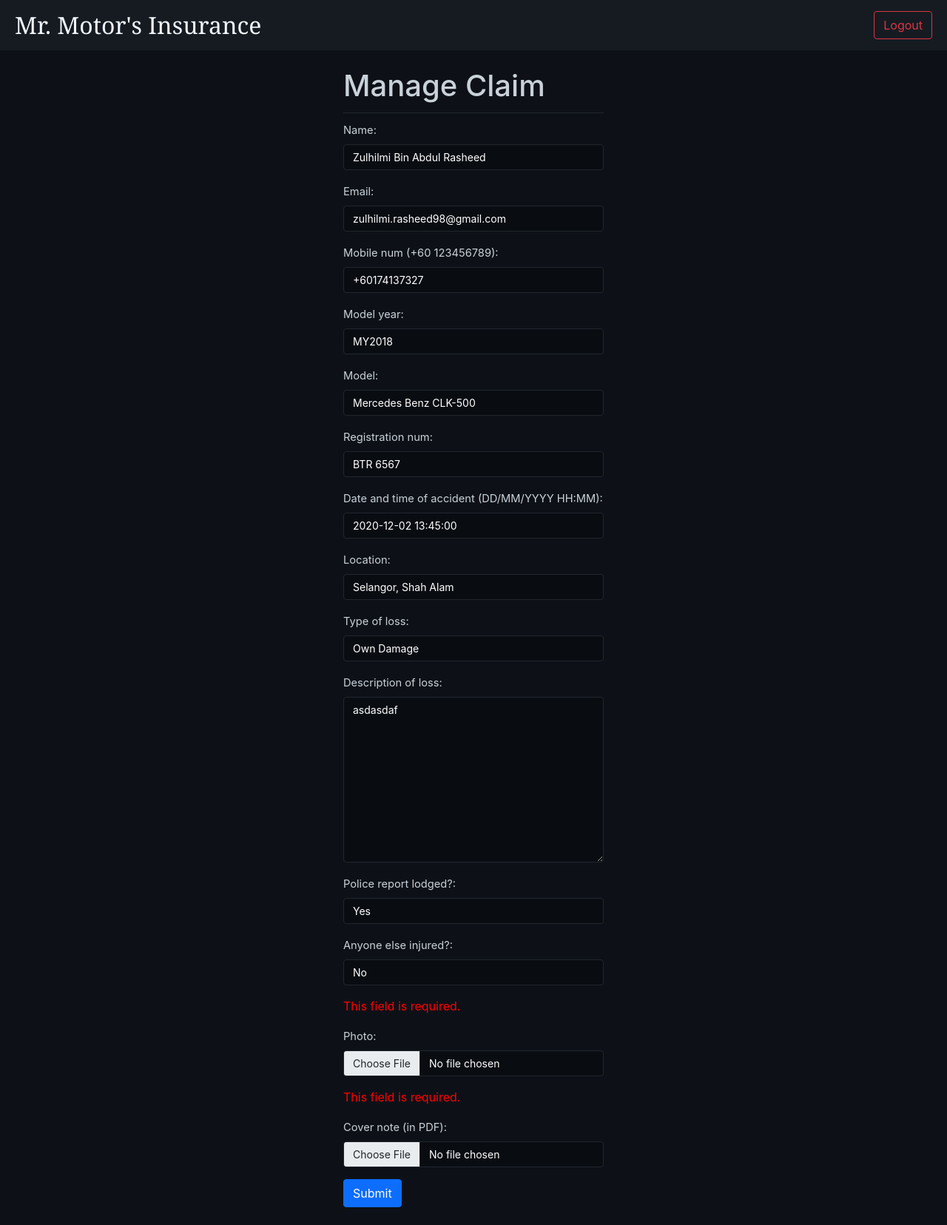
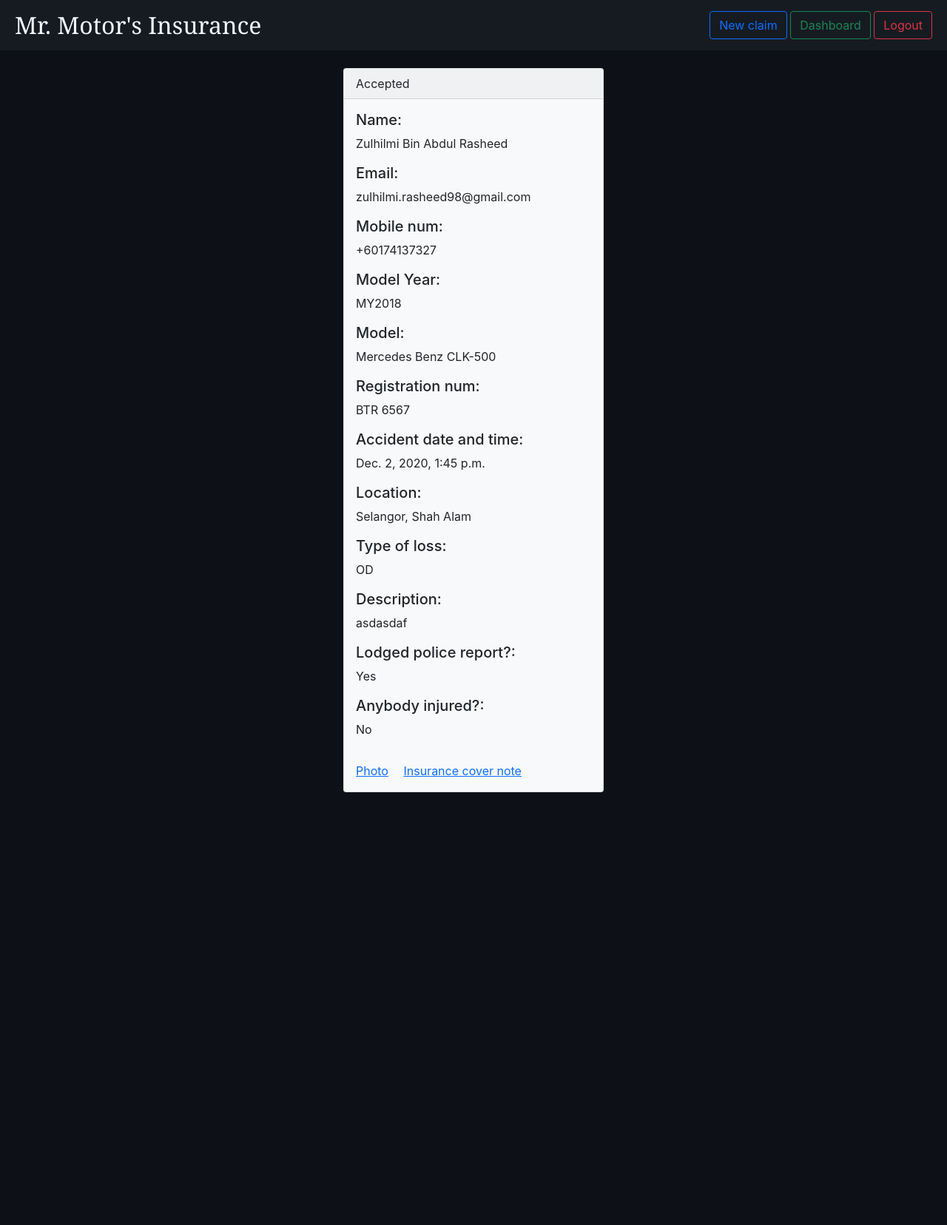
Before and after one commit to divinecrnx/django-task, a Django app: page /dashboard/claims/manage/20 in a window 1280 px wide. Shown: the whole page at 74% size. After the commit the page ends 1071 px from the top, so only its background shows below. Run offline with Django 3.2, Linux system fonts and the light colour scheme; a user stored in the database is signed in; data comes from the database, SQL or seed files in the repository; both versions use the stored data as it was after the commit; some libraries are stand-ins or nearby versions.

Commit message:
Added 2 more navigation buttons Prototyped dashboard:manage view Fixed validate_pdf_file_extension admin error Remade form validation

```diff
--- a/mysite/dashboard/models.py
+++ b/mysite/dashboard/models.py
@@ -64,12 +64,15 @@
     )
 
     def validate_pdf_file_extension(value):
-        print(value.file.content_type)
 
-        if value.file.content_type != 'application/pdf':
-            raise ValidationError(
-            'Invalid file type. Only .pdf files are accepted.'
-        )
+        # This try is for django-admin. content type cannot be evaluated because it doesn't exist
+        try:
+            if value.file.content_type != 'application/pdf':
+                raise ValidationError(
+                'Invalid file type. Only .pdf files are accepted.'
+            )
+        except:
+            pass
 
     def img_user_directory_path(instance, filename):
         return 'user_{0}/images/{1}'.format(instance.user.username, filename)
--- a/mysite/dashboard/templates/dashboard/claim_form.html
+++ b/mysite/dashboard/templates/dashboard/claim_form.html
@@ -2,7 +2,7 @@
 
 <div class="f-container">
     <h1 class="form-title">{{ f_type }} Claim</h1>
-    <form enctype="multipart/form-data" action="." method="post">
+    <form enctype="multipart/form-data" action="{% if f_type == 'Submit' %}{% url 'dashboard:submit' %}{% else %}{% url 'dashboard:manage' cid %}{% endif %}" method="post">
         {% csrf_token %}
         {{ form.non_field_errors }}
         <div class="mb-3">
--- a/mysite/dashboard/templates/dashboard/dashboard.html
+++ b/mysite/dashboard/templates/dashboard/dashboard.html
@@ -2,7 +2,7 @@
 
 {% block content %}
 
-<div class="container mt-5">
+<div class="container mt-5 mb-5">
     <h1 class="form-title">My claims</h1>
     <div class="row row-cols-1 row-cols-md-4 g-4">
         {% for claim in claims %}
--- /dev/null
+++ b/mysite/dashboard/templates/dashboard/view_claim.html
@@ -0,0 +1,41 @@
+{% extends 'base/base.html' %}
+
+{% block content %}
+
+<div class="f-container">
+    <div class="card text-dark bg-light mb-3">
+        <div class="card-header">{{ claim.status }}</div>
+        <div class="card-body">
+            <h5 class="card-title">Name:</h5>
+            <p class="card-text">{{ claim.fullname }}</p>
+            <h5 class="card-title">Email:</h5>
+            <p class="card-text">{{ claim.email }}</p>
+            <h5 class="card-title">Mobile num:</h5>
+            <p class="card-text">{{ claim.mobile_num }}</p>
+            <h5 class="card-title">Model Year:</h5>
+            <p class="card-text">{{ claim.vehicle_model_year }}</p>
+            <h5 class="card-title">Model:</h5>
+            <p class="card-text">{{ claim.vehicle_model }}</p>
+            <h5 class="card-title">Registration num:</h5>
+            <p class="card-text">{{ claim.vehicle_no }}</p>
+            <h5 class="card-title">Accident date and time:</h5>
+            <p class="card-text">{{ claim.accident_dt }}</p>
+            <h5 class="card-title">Location:</h5>
+            <p class="card-text">{{ claim.location }}</p>
+            <h5 class="card-title">Type of loss:</h5>
+            <p class="card-text">{{ claim.loss_type }}</p>
+            <h5 class="card-title">Description:</h5>
+            <p class="card-text">{{ claim.loss_desc }}</p>
+            <h5 class="card-title">Lodged police report?:</h5>
+            <p class="card-text">{{ claim.pr_lodged_inq }}</p>
+            <h5 class="card-title">Anybody injured?:</h5>
+            <p class="card-text">{{ claim.inq_injury }}</p>
+        </div>
+        <div class="card-body">
+            <a href="/media/{{ claim.photo }}" class="card-link">Photo</a>
+            <a href="/media/{{ claim.insurance_cover_note_pdf }}" class="card-link">Insurance cover note</a>
+        </div>
+    </div>
+</div>
+
+{% endblock %}
--- a/mysite/dashboard/views.py
+++ b/mysite/dashboard/views.py
@@ -68,18 +68,95 @@
         form = ClaimForm(request.POST, request.FILES)
 
         if form.is_valid():
-            query_claim(request, form)
+            fullname = form.cleaned_data['fullname']
+            email = form.cleaned_data['email']
+            mobile_num = form.cleaned_data['mobile_num']
+            vehicle_model_year = form.cleaned_data['vehicle_model_year']
+            vehicle_model = form.cleaned_data['vehicle_model']
+            vehicle_no = form.cleaned_data['vehicle_no']
+            accident_dt = form.cleaned_data['accident_dt']
+            location = form.cleaned_data['location']
+            loss_type = form.cleaned_data['loss_type']
+            loss_desc = form.cleaned_data['loss_desc']
+            pr_lodged_inq = form.cleaned_data['pr_lodged_inq']
+            inq_injury = form.cleaned_data['inq_injury']
+            photo = form.cleaned_data['photo']
+            insurance_cover_note_pdf = form.cleaned_data['insurance_cover_note_pdf']
 
-        return redirect(reverse('dashboard:index'))
+            claim = Claim(
+                user=request.user,
+                fullname=fullname,
+                email=email,
+                mobile_num=mobile_num,
+                vehicle_model_year=vehicle_model_year,
+                vehicle_model=vehicle_model,
+                vehicle_no=vehicle_no,
+                accident_dt=accident_dt,
+                location=location,
+                loss_type=loss_type,
+                loss_desc=loss_desc,
+                pr_lodged_inq=pr_lodged_inq,
+                inq_injury=inq_injury,
+                photo=photo,
+                insurance_cover_note_pdf=insurance_cover_note_pdf,
+            )
+            claim.save()
+
+            messages.success(request, 'Claim submitted!')
+            return redirect(reverse('dashboard:index'))
     else:
         form = ClaimForm()
-
 
     return render(request, 'dashboard/submit.html', {'form': form, 'f_type': 'Submit'})
 
 @login_required
 def manage(request, claim_id):
-    data = Claim.objects.get(id=claim_id)
-    form = ClaimForm(model_to_dict(data))
 
-    return render(request, 'dashboard/manage.html', {'form': form, 'f_type': 'Manage'})
+    if request.method == 'POST':
+        form = ClaimForm(request.POST, request.FILES, use_required_attribute=False)
+
+        if form.is_valid():
+            fullname = form.cleaned_data['fullname']
+            email = form.cleaned_data['email']
+            mobile_num = form.cleaned_data['mobile_num']
+            vehicle_model_year = form.cleaned_data['vehicle_model_year']
+            vehicle_model = form.cleaned_data['vehicle_model']
+            vehicle_no = form.cleaned_data['vehicle_no']
+            accident_dt = form.cleaned_data['accident_dt']
+            location = form.cleaned_data['location']
+            loss_type = form.cleaned_data['loss_type']
+            loss_desc = form.cleaned_data['loss_desc']
+            pr_lodged_inq = form.cleaned_data['pr_lodged_inq']
+            inq_injury = form.cleaned_data['inq_injury']
+            photo = form.cleaned_data['photo']
+            insurance_cover_note_pdf = form.cleaned_data['insurance_cover_note_pdf']
+
+            claim = Claim(
+                user=request.user,
+                fullname=fullname,
+                email=email,
+                mobile_num=mobile_num,
+                vehicle_model_year=vehicle_model_year,
+                vehicle_model=vehicle_model,
+                vehicle_no=vehicle_no,
+                accident_dt=accident_dt,
+                location=location,
+                loss_type=loss_type,
+                loss_desc=loss_desc,
+                pr_lodged_inq=pr_lodged_inq,
+                inq_injury=inq_injury,
+                photo=photo,
+                insurance_cover_note_pdf=insurance_cover_note_pdf,
+            )
+            claim.save()
+
+            messages.success(request, 'Claim submitted!')
+        return redirect(reverse('dashboard:manage', args=(claim_id,)))
+    else:
+        data = Claim.objects.get(id=claim_id)
+
+        if data.status == 'Accepted':
+            return render(request, 'dashboard/view_claim.html', {'claim': data})
+        else:
+            form = ClaimForm(model_to_dict(data), use_required_attribute=False)
+            return render(request, 'dashboard/manage.html', {'form': form, 'f_type': 'Manage', 'cid': claim_id})
--- a/mysite/templates/base/base.html
+++ b/mysite/templates/base/base.html
@@ -16,7 +16,11 @@
             <h1 id="logo">Mr. Motor's Insurance</h1>
         </a>
         {% if user.is_authenticated %}
-        <a href="{% url 'logout:index' %}" class="btn btn-outline-danger">Logout</a>
+        <div class="right-controls">
+            <a href="{% url 'dashboard:submit' %}" class="btn btn-outline-primary">New claim</a>
+            <a href="{% url 'dashboard:index' %}" class="btn btn-outline-success">Dashboard</a>
+            <a href="{% url 'logout:index' %}" class="btn btn-outline-danger">Logout</a>
+        </div>
         {% endif %}
     </header>
     {% if messages %}
```
Also changed, not shown: mysite/db.sqlite3.
